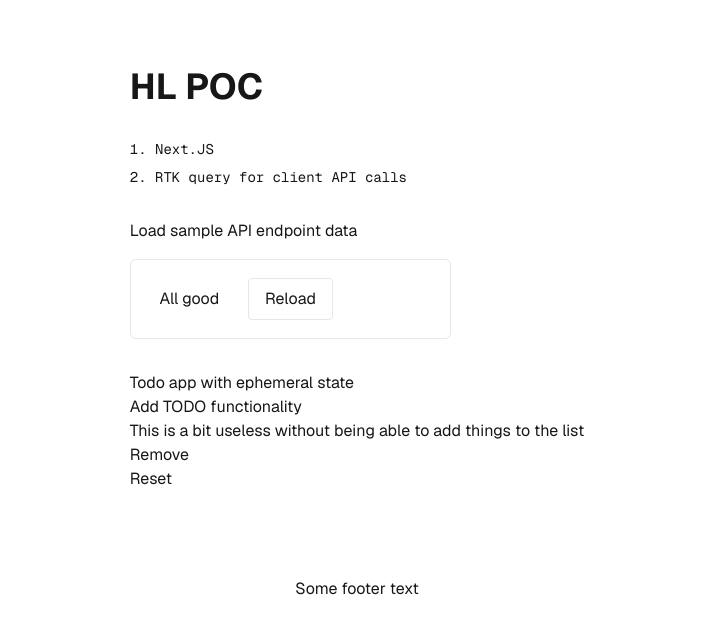
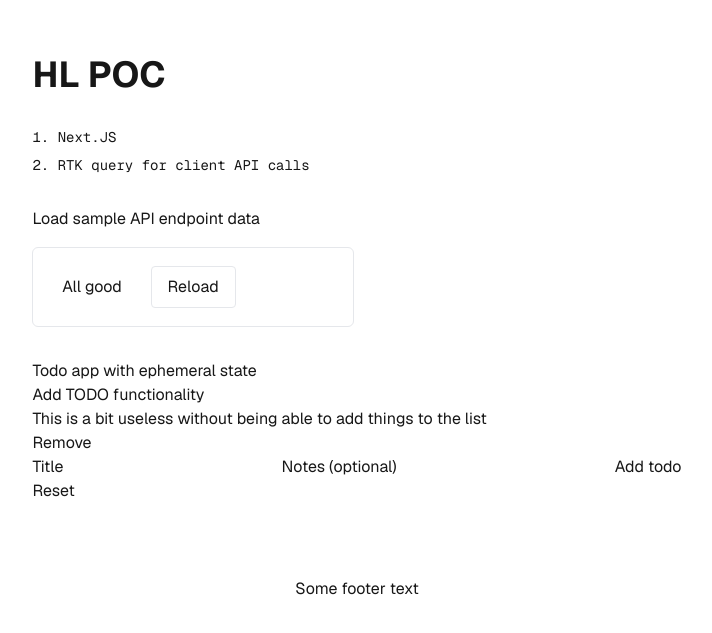
Before and after one commit to mloveday/monorepo-playground, a Next.js app: page / in a window 1280 px wide. Shown: the part 121-754 px from the top of the page, without its empty margins (283-995 px from the left). Built offline with nearby package versions, Linux system fonts and the light colour scheme.

Commit message:
add todo functionality with formik

```diff
--- a/package.json
+++ b/package.json
@@ -13,10 +13,12 @@
   "dependencies": {
     "@reduxjs/toolkit": "^2.5.0",
     "@testing-library/user-event": "^14.5.2",
+    "formik": "^2.4.6",
     "next": "15.1.3",
     "react": "^19.0.0",
     "react-dom": "^19.0.0",
     "react-redux": "^9.2.0",
+    "uuid": "^11.0.4",
     "zod": "^3.24.1"
   },
   "devDependencies": {
--- a/src/client/components/sample-ephemeral-state-component.tsx
+++ b/src/client/components/sample-ephemeral-state-component.tsx
@@ -1,10 +1,11 @@
-import {useTodoState} from "@/client/state/todos";
+import {useTodoService} from "@/client/state/todos";
+import {AddTodo} from "@/client/components/todo/add-todo";
 
 // basic TODO app
 export const SampleEphemeralStateComponent = () => {
   // note: any state management should not be done inside components if at all possible.
   // custom hooks can do what we need and make testing _much_ simpler
-  const todos = useTodoState();
+  const todos = useTodoService();
   return (
     <div>
       <h2>Todo app with ephemeral state</h2>
@@ -14,6 +15,7 @@ export const SampleEphemeralStateComponent = () => {
         <p>{todo.notes}</p>
         <button onClick={() => todos.removeTodo(todo)}>Remove</button>
       </div>)}
+      <AddTodo addTodo={todos.addTodo}/>
       <button onClick={todos.reset}>Reset</button>
     </div>
   );
--- /dev/null
+++ b/src/client/components/todo/add-todo.tsx
@@ -0,0 +1,43 @@
+import {TodoService} from "@/client/state/todos";
+import {useFormik} from "formik";
+import {v4} from 'uuid';
+
+type AddTodoProps = {
+  addTodo: TodoService['addTodo'],
+};
+
+type AddTodoForm = {
+  title: string,
+  notes: string,
+};
+
+const initialValues = {
+  title: '',
+  notes: '',
+} satisfies AddTodoForm;
+
+export const AddTodo = (props: AddTodoProps) => {
+  const form = useFormik({
+    initialValues,
+    onSubmit: (values) =>
+      props.addTodo({
+        id: v4(),
+        title: values.title,
+        notes: values.notes === "" ? undefined : values.notes,
+      }),
+  });
+
+  return (
+    <form onSubmit={form.handleSubmit}>
+      <label>
+        <span>Title</span>
+        <input id="title" name="title" type="text" onChange={form.handleChange} value={form.values.title}/>
+      </label>
+      <label>
+        <span>Notes (optional)</span>
+        <input id="notes" name="notes" type="text" onChange={form.handleChange} value={form.values.notes}/>
+      </label>
+      <button type="submit">Add todo</button>
+  </form>
+  );
+};
--- a/src/client/state/todos.tsx
+++ b/src/client/state/todos.tsx
@@ -42,6 +42,7 @@ const initialState = {
 // doing so gives us a nicer interface to work with in our component,
 // rather than a hodge-podge of smaller bits of state to track what is happening.
 const todoReducer: Reducer<TodoState, TodoAction> = (state, action) => {
+  console.log(action);
   switch (action.action) {
     case TodoActionKey.RESET:
       return initialState;
@@ -74,18 +75,26 @@ const removeTodo = (todo: Pick<Todo, 'id'>): TodoAction => ({
 
 const resetTodos = (): TodoAction => ({action: TodoActionKey.RESET});
 
+export type TodoService = {
+  state: TodoState,
+  addTodo: (todo: Todo) => void,
+  removeTodo: (todo: Pick<Todo, 'id'>) => void,
+  reset: () => void,
+};
+
 // main entry point - this is our reactive service for our state
 // note that this is a new instance per usage, not a global service
 // providing this specific service to components would require context, prop-drilling or using redux (o.e.)
-export const useTodoState = () => {
+export const useTodoService = (): TodoService => {
   const [state, dispatch] = useReducer(todoReducer, initialState);
+  console.log(state);
 
   // memoise the state to prevent re-renders based on this state. Note this shouldn't be needed,
   // and may even be a performance hit, depending on usage
-  return useMemo(() => ({
+  return {
     state,
     addTodo: (todo: Todo) => dispatch(addTodo(todo)),
     removeTodo: (todo: Pick<Todo, 'id'>) => dispatch(removeTodo(todo)),
     reset: () => dispatch(resetTodos()),
-  }), [state]);
+  };
 };
```
Also changed, not shown: 1 other file (tests, documents, lock files or other folders).
